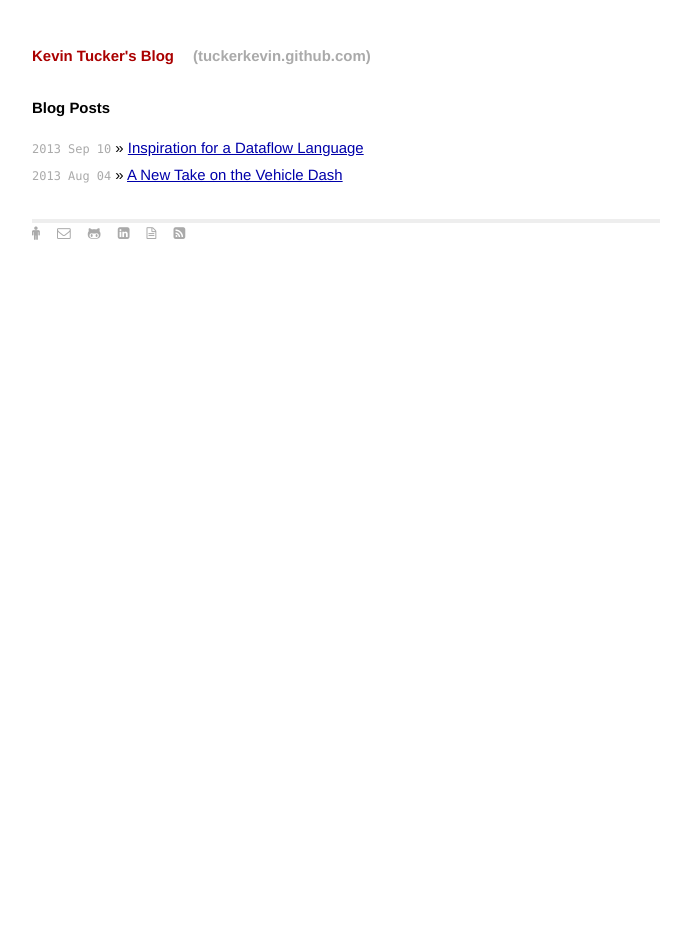
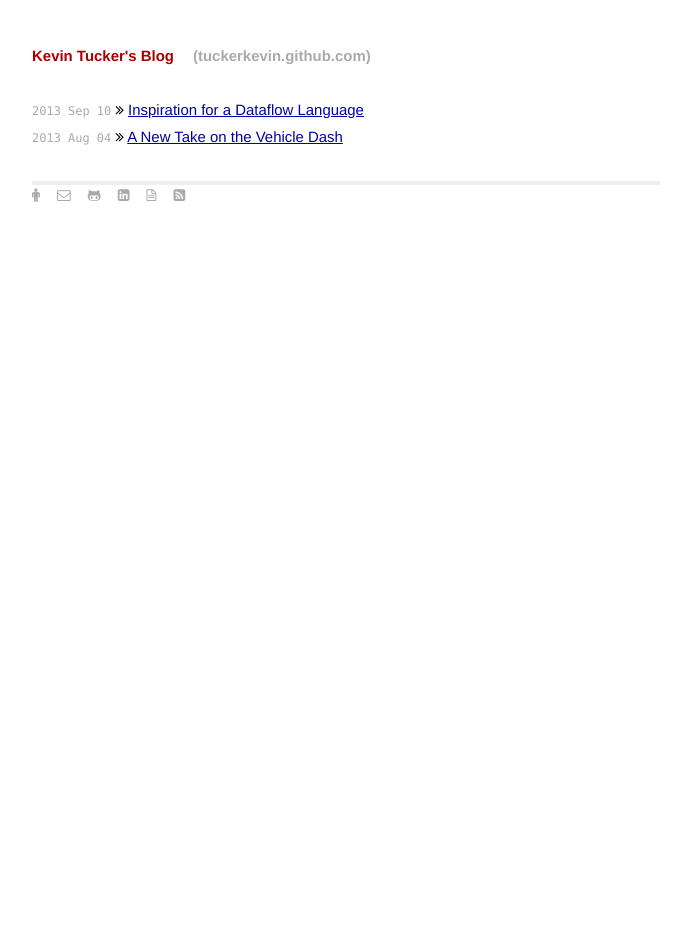
Before and after one commit to tuckerkevin/tuckerkevin.github.io, a Jekyll site: the page built from index.html, in a window 1280 px wide. Shown: the whole page, without its empty margins (294-985 px from the left). Built offline with Jekyll 4.4.1, drawn with Linux system fonts in a browser that asks for light colours; Markdown is read by kramdown in place of the engine named in the settings.

Commit message:
Minor changes to index.html.

```diff
--- a/index.html
+++ b/index.html
@@ -4,10 +4,10 @@ title: Kevin Tucker's Blog
 ---
 
 <div id="home">
-  <h1>Blog Posts</h1>
+  <!-- <h1>Blog Posts</h1> -->
   <ul class="posts">
     {% for post in site.posts %}
-      <li><span>{{ post.date | date: "%Y %b %d" }}</span> &raquo; <a href="{{ post.url }}">{{ post.title }}</a></li>
+      <li><span>{{ post.date | date: "%Y %b %d" }}</span> <i class="icon-double-angle-right"></i> <a href="{{ post.url }}">{{ post.title }}</a></li>
     {% endfor %}
   </ul>
 </div>
```
